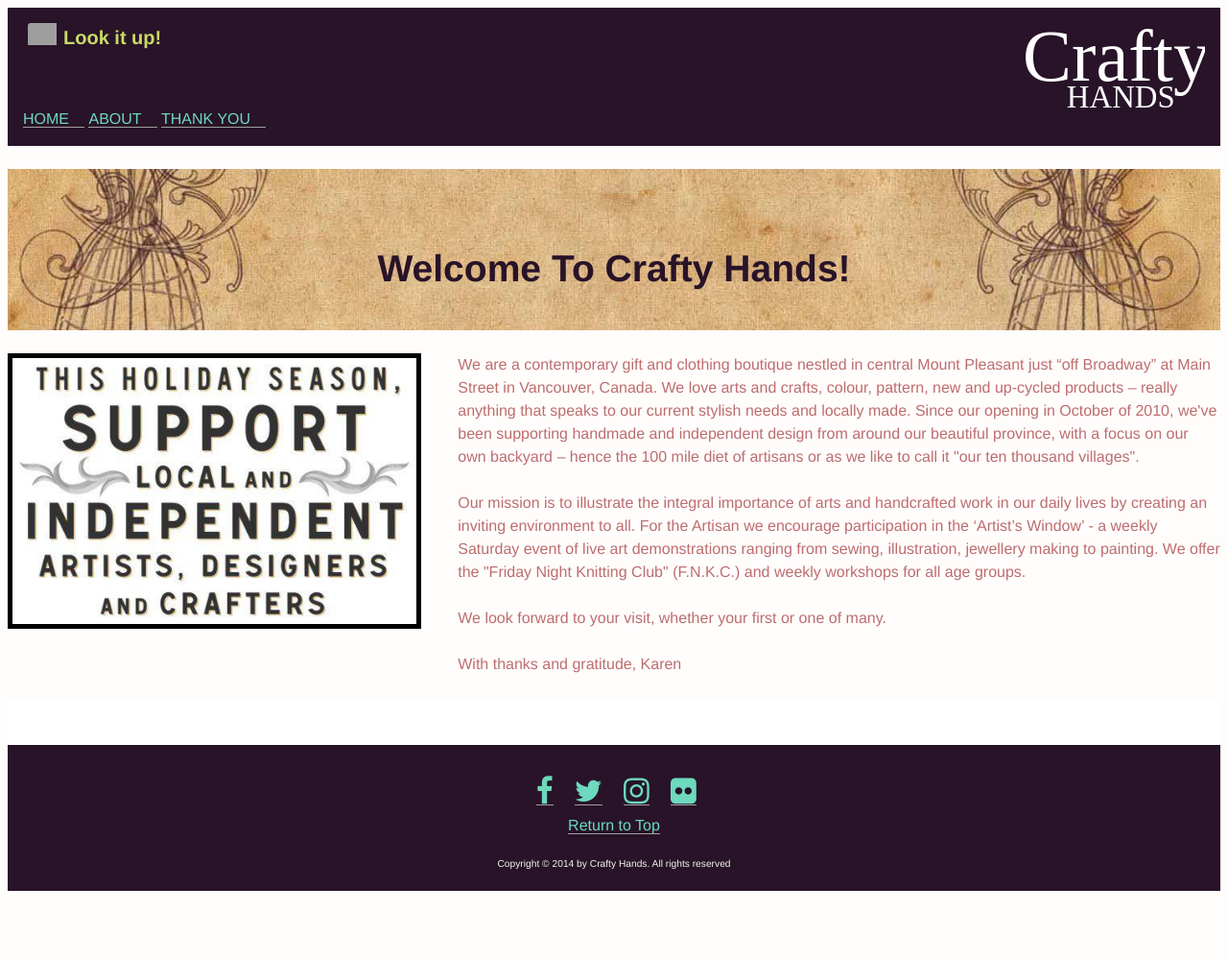
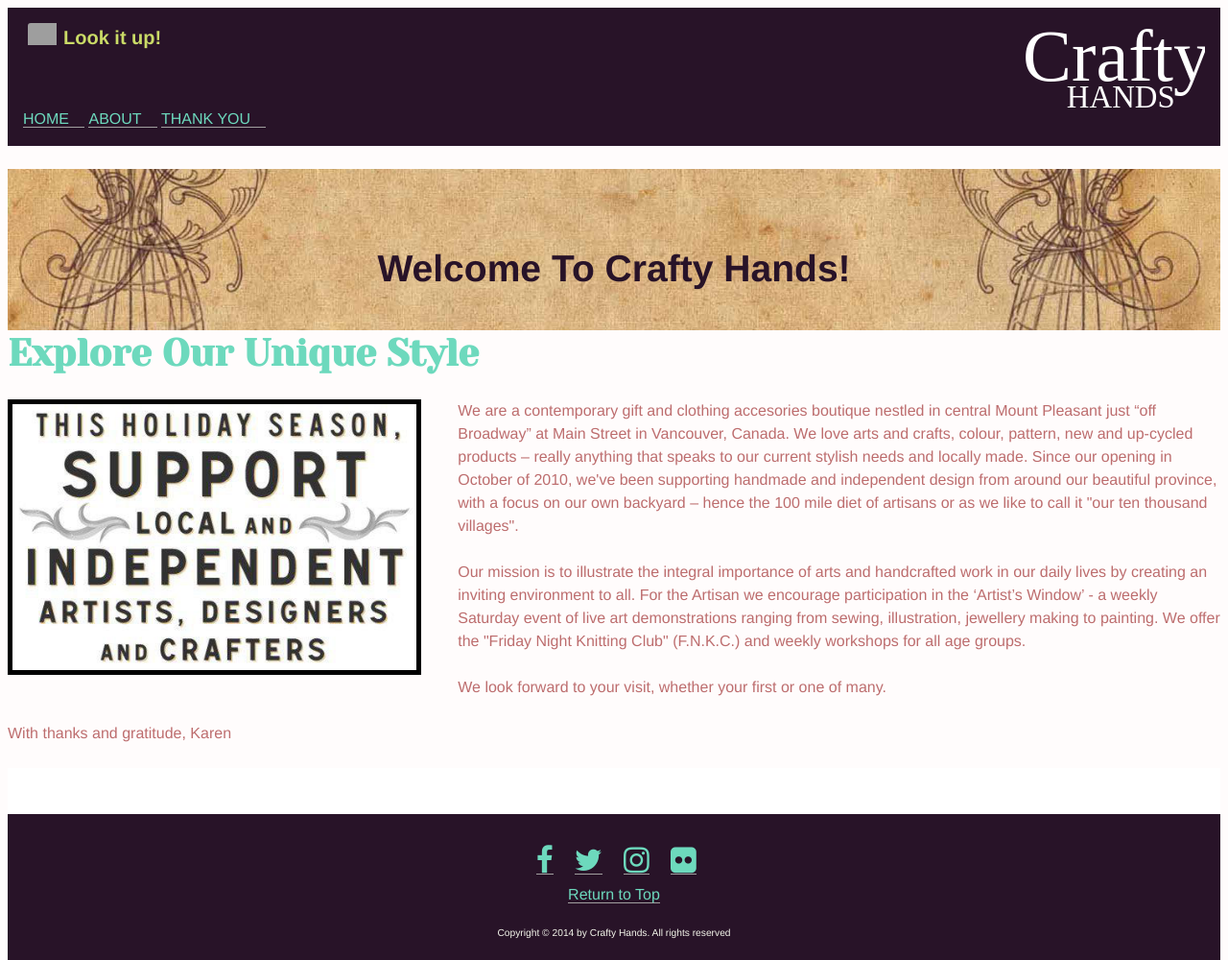
Before and after one commit to vickeymenard/ecommerce-website, a Jekyll site: the page built from index.html, in a window 1280 px wide. Shown: the whole page at 96% size. Built offline with Jekyll 4.4.1, drawn with Linux system fonts in a browser that asks for light colours; nearby versions of some CDN libraries; some web fonts are replaced; Markdown is read by kramdown in place of the engine named in the settings; before the commit the page ends 928 px from its top, so only the background shows below that; grey boxes are pictures that could not be loaded.

Commit message:
added H1 to main home index page.

```diff
--- a/index.html
+++ b/index.html
@@ -5,11 +5,11 @@
 bannertext: Welcome To Crafty Hands!
 ---
 
-	<h1></h1>
+	<h1 class="peta">Explore Our Unique Style</h1>
 
 	<img class="support unit unit-s-1 unit-m-1-2 unit-l-1-3" src="../images/support.png" alt="support">
 
-	<p>We are a contemporary gift and clothing boutique nestled in central Mount Pleasant just “off Broadway” at Main Street in Vancouver, Canada. We love arts and crafts, colour, pattern, new and up-cycled products – really anything that speaks to our current stylish needs and locally made. Since our opening in October of 2010, we've been supporting handmade and independent design from around our beautiful province, with a focus on our own backyard – hence the 100 mile diet of artisans or as we like to call it "our ten thousand villages".
+	<p>We are a contemporary gift and clothing accesories boutique nestled in central Mount Pleasant just “off Broadway” at Main Street in Vancouver, Canada. We love arts and crafts, colour, pattern, new and up-cycled products – really anything that speaks to our current stylish needs and locally made. Since our opening in October of 2010, we've been supporting handmade and independent design from around our beautiful province, with a focus on our own backyard – hence the 100 mile diet of artisans or as we like to call it "our ten thousand villages".
 
 	<p>Our mission is to illustrate the integral importance of arts and handcrafted work in our daily lives by creating an inviting environment to all. For the Artisan we encourage participation in the ‘Artist’s Window’ - a weekly Saturday event of live art demonstrations ranging from sewing, illustration, jewellery making to painting. We offer the "Friday Night Knitting Club" (F.N.K.C.) and weekly workshops for all age groups.</p>
 
```
